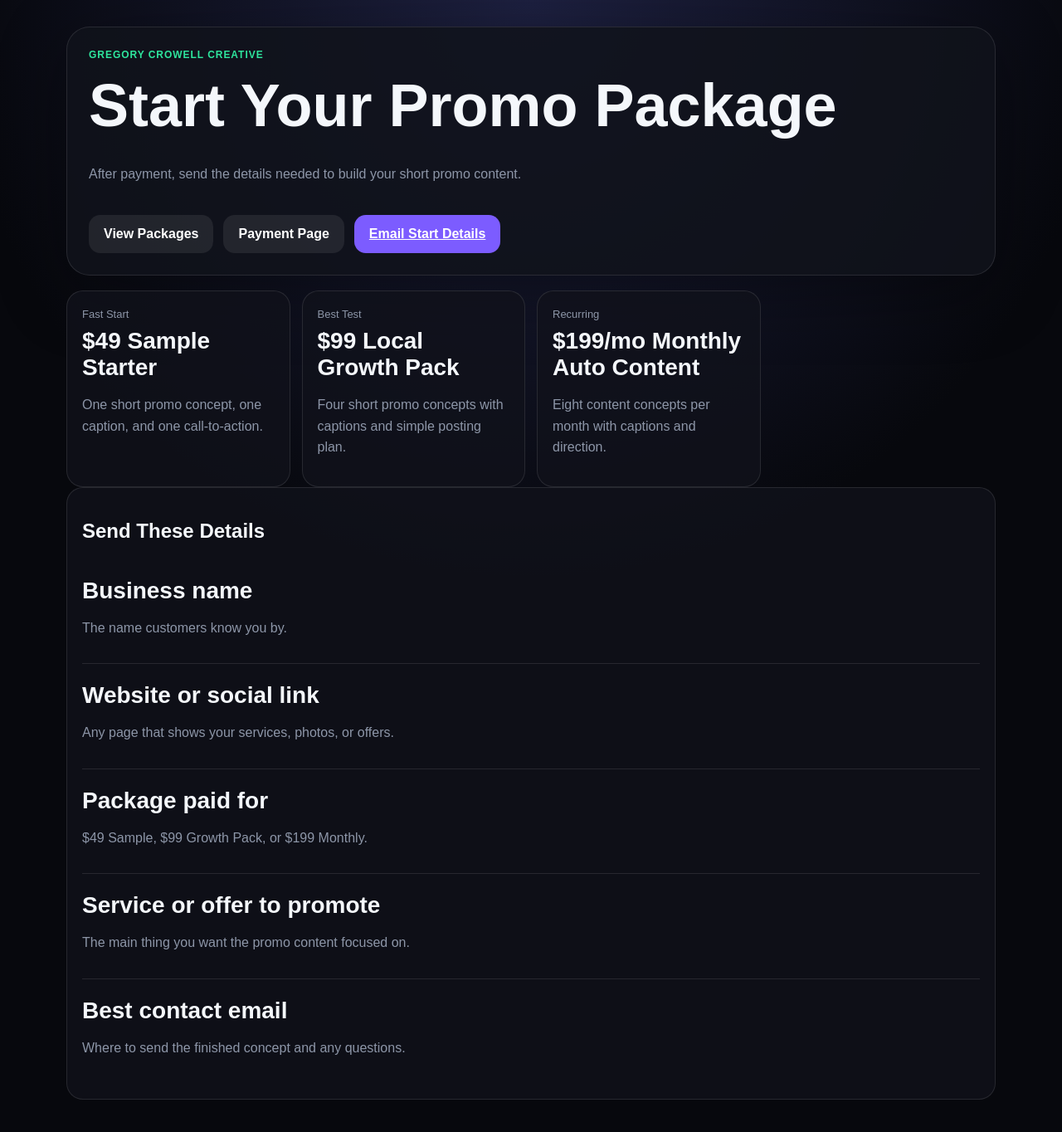
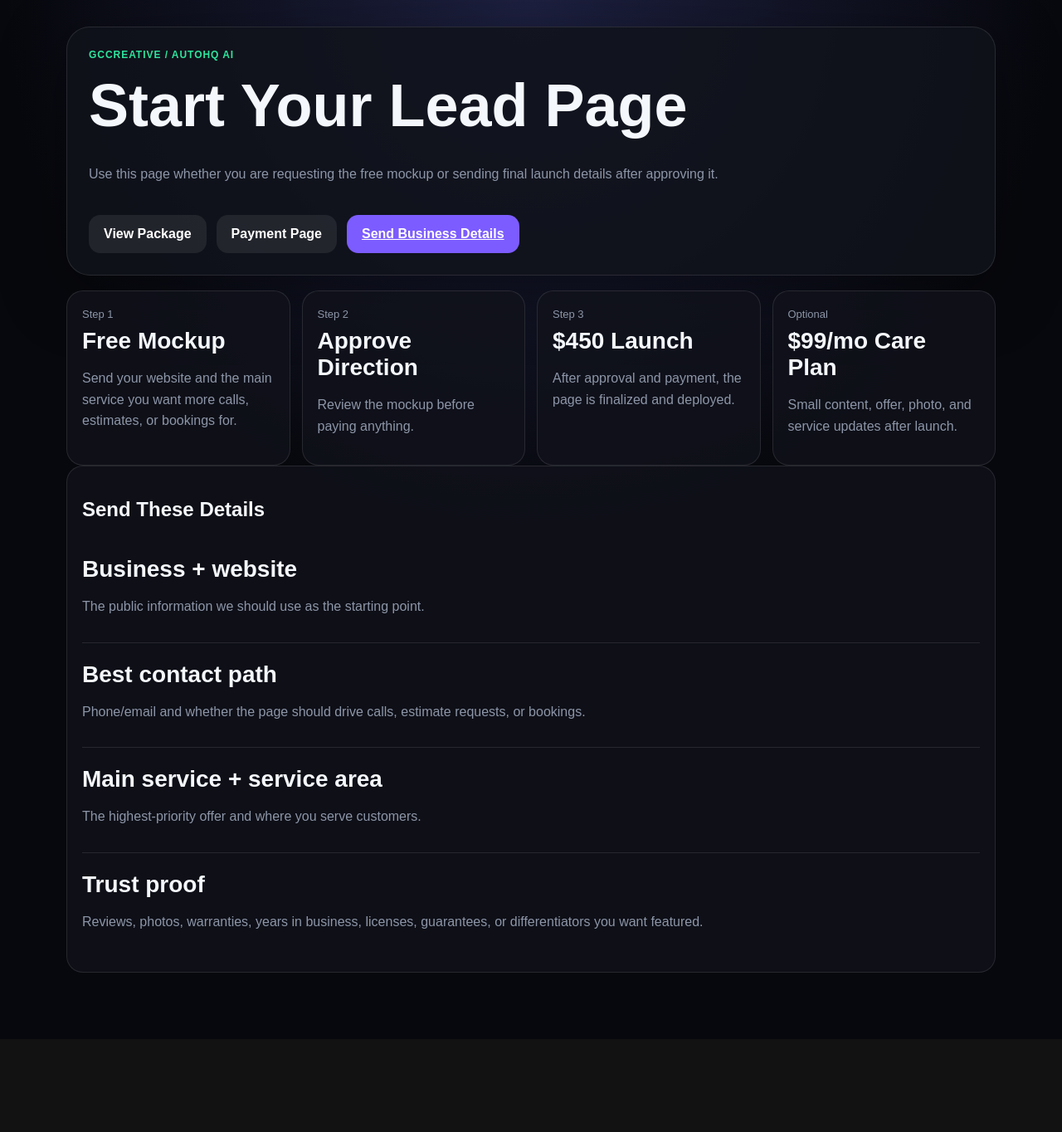
Before and after one commit to GCreative850/auto, a Next.js app: page /start in a window 1280 px wide. Shown: the top 1364 px of the page at 83% size. After the commit the page ends 1252 px from the top, so only its background shows below. Built offline with nearby package versions, Linux system fonts and the light colour scheme.

Commit message:
Convert start intake to lead-page workflow

```diff
--- a/app/start/page.tsx
+++ b/app/start/page.tsx
@@ -1,30 +1,32 @@
 export default function StartPage() {
+  const mailto = "mailto:gccreative850@gmail.com?subject=Lead Page Start Details&body=Business name:%0AWebsite:%0ABest phone:%0ABest email:%0AService area:%0AMain service to feature:%0APreferred CTA (call / estimate / booking):%0ALogo/colors:%0AReviews or photos to feature:%0AAnything else:%0A";
+
   return (
     <main className="container">
       <section className="hero">
-        <div className="kicker">Gregory Crowell Creative</div>
-        <h1>Start Your Promo Package</h1>
-        <p>After payment, send the details needed to build your short promo content.</p>
+        <div className="kicker">GCCreative / AutoHQ AI</div>
+        <h1>Start Your Lead Page</h1>
+        <p>Use this page whether you are requesting the free mockup or sending final launch details after approving it.</p>
         <div className="actions">
-          <a className="secondary" href="/business-package">View Packages</a>
+          <a className="secondary" href="/business-package">View Package</a>
           <a className="secondary" href="/pay">Payment Page</a>
-          <a className="primary" href="mailto:gregorycrowell2002@gmail.com?subject=Promo Package Start Details&body=Business name:%0AWebsite or social link:%0APackage paid for:%0AService or offer to promote:%0ABest contact email:%0AAny notes:%0A">Email Start Details</a>
+          <a className="primary" href={mailto}>Send Business Details</a>
         </div>
       </section>
 
       <section className="grid">
-        <div className="card"><span>Fast Start</span><strong>$49 Sample Starter</strong><p>One short promo concept, one caption, and one call-to-action.</p></div>
-        <div className="card"><span>Best Test</span><strong>$99 Local Growth Pack</strong><p>Four short promo concepts with captions and simple posting plan.</p></div>
-        <div className="card"><span>Recurring</span><strong>$199/mo Monthly Auto Content</strong><p>Eight content concepts per month with captions and direction.</p></div>
+        <div className="card"><span>Step 1</span><strong>Free Mockup</strong><p>Send your website and the main service you want more calls, estimates, or bookings for.</p></div>
+        <div className="card"><span>Step 2</span><strong>Approve Direction</strong><p>Review the mockup before paying anything.</p></div>
+        <div className="card"><span>Step 3</span><strong>$450 Launch</strong><p>After approval and payment, the page is finalized and deployed.</p></div>
+        <div className="card"><span>Optional</span><strong>$99/mo Care Plan</strong><p>Small content, offer, photo, and service updates after launch.</p></div>
       </section>
 
       <section className="card">
         <h2>Send These Details</h2>
-        <div className="item"><strong>Business name</strong><p>The name customers know you by.</p></div>
-        <div className="item"><strong>Website or social link</strong><p>Any page that shows your services, photos, or offers.</p></div>
-        <div className="item"><strong>Package paid for</strong><p>$49 Sample, $99 Growth Pack, or $199 Monthly.</p></div>
-        <div className="item"><strong>Service or offer to promote</strong><p>The main thing you want the promo content focused on.</p></div>
-        <div className="item"><strong>Best contact email</strong><p>Where to send the finished concept and any questions.</p></div>
+        <div className="item"><strong>Business + website</strong><p>The public information we should use as the starting point.</p></div>
+        <div className="item"><strong>Best contact path</strong><p>Phone/email and whether the page should drive calls, estimate requests, or bookings.</p></div>
+        <div className="item"><strong>Main service + service area</strong><p>The highest-priority offer and where you serve customers.</p></div>
+        <div className="item"><strong>Trust proof</strong><p>Reviews, photos, warranties, years in business, licenses, guarantees, or differentiators you want featured.</p></div>
       </section>
     </main>
   );
```
